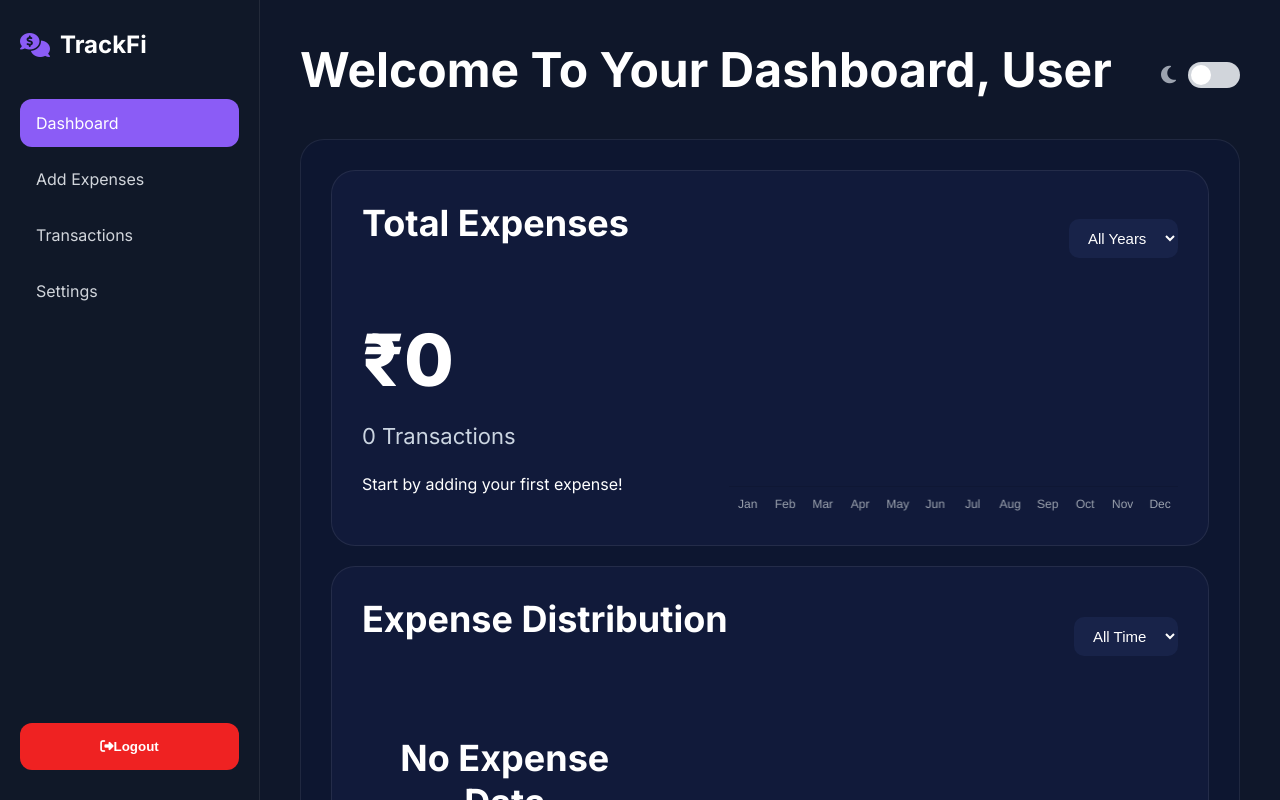
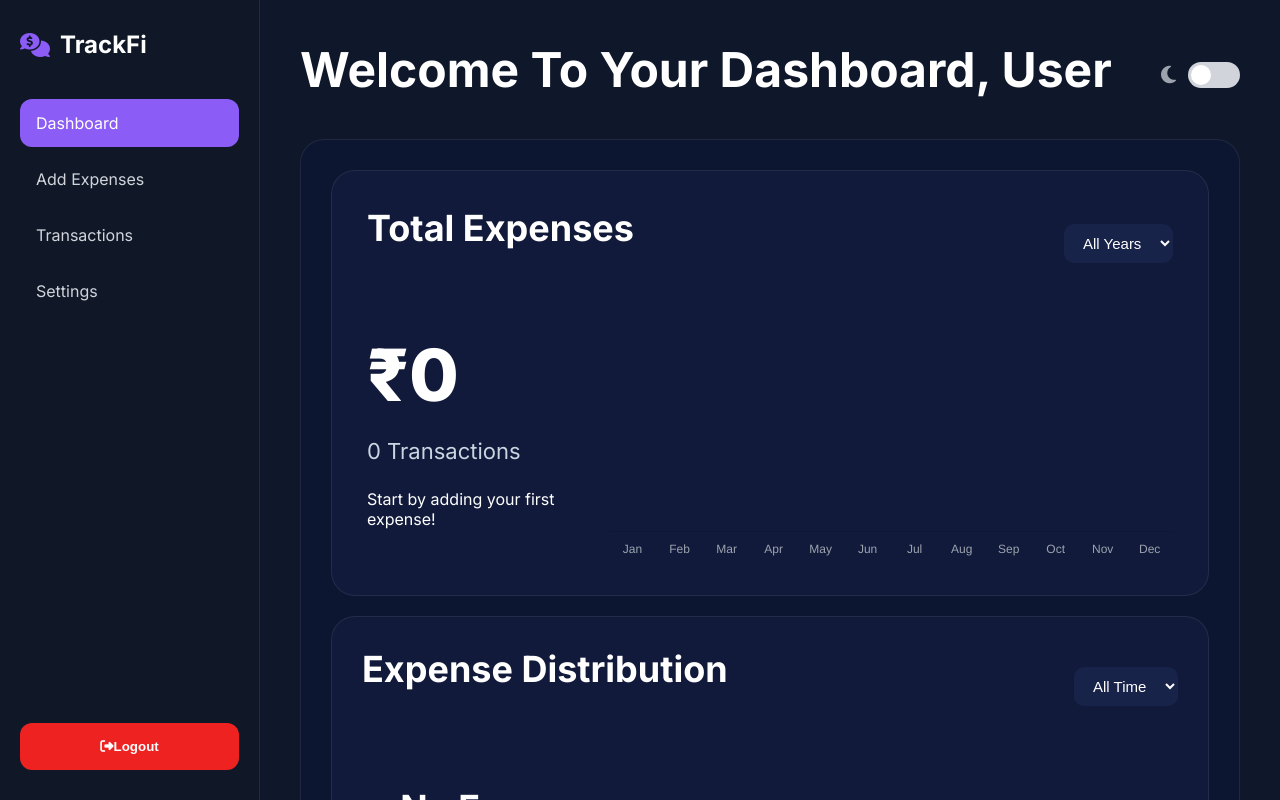
Before and after one commit to Riyakk-11111/Syntecxhub_ExpenseTracker, a React (Vite) app: page /dashboard in a window 1280 px wide. Shown: the top 800 px of the page. Built offline with nearby package versions, Linux system fonts and the light colour scheme.

Commit message:
Update dashboard.css

```diff
--- a/src/pages/styles/dashboard.css
+++ b/src/pages/styles/dashboard.css
@@ -260,6 +260,8 @@
     flex-wrap: wrap;
     justify-content: space-between;
     align-items: center;
+    padding:35px;
+    min-height:380px;
 }
 
 .dashboard-page .expense-header {
@@ -271,19 +273,18 @@
 }
 
 .dashboard-page .expense-left {
-    width: 40%;
+    width: 28%;
 }
 
 .dashboard-page .expense-right {
-    width: 55%;
-    height: 220px;
+    width: 70%;
+    height: 260px;
 }
 
 .dashboard-page #expenseTrendChart {
     width: 100% !important;
-    height: 220px !important;
+    height: 260px !important;
 }
-
 .dashboard-page .distribution-container {
     display: flex;
     align-items: center;
```
